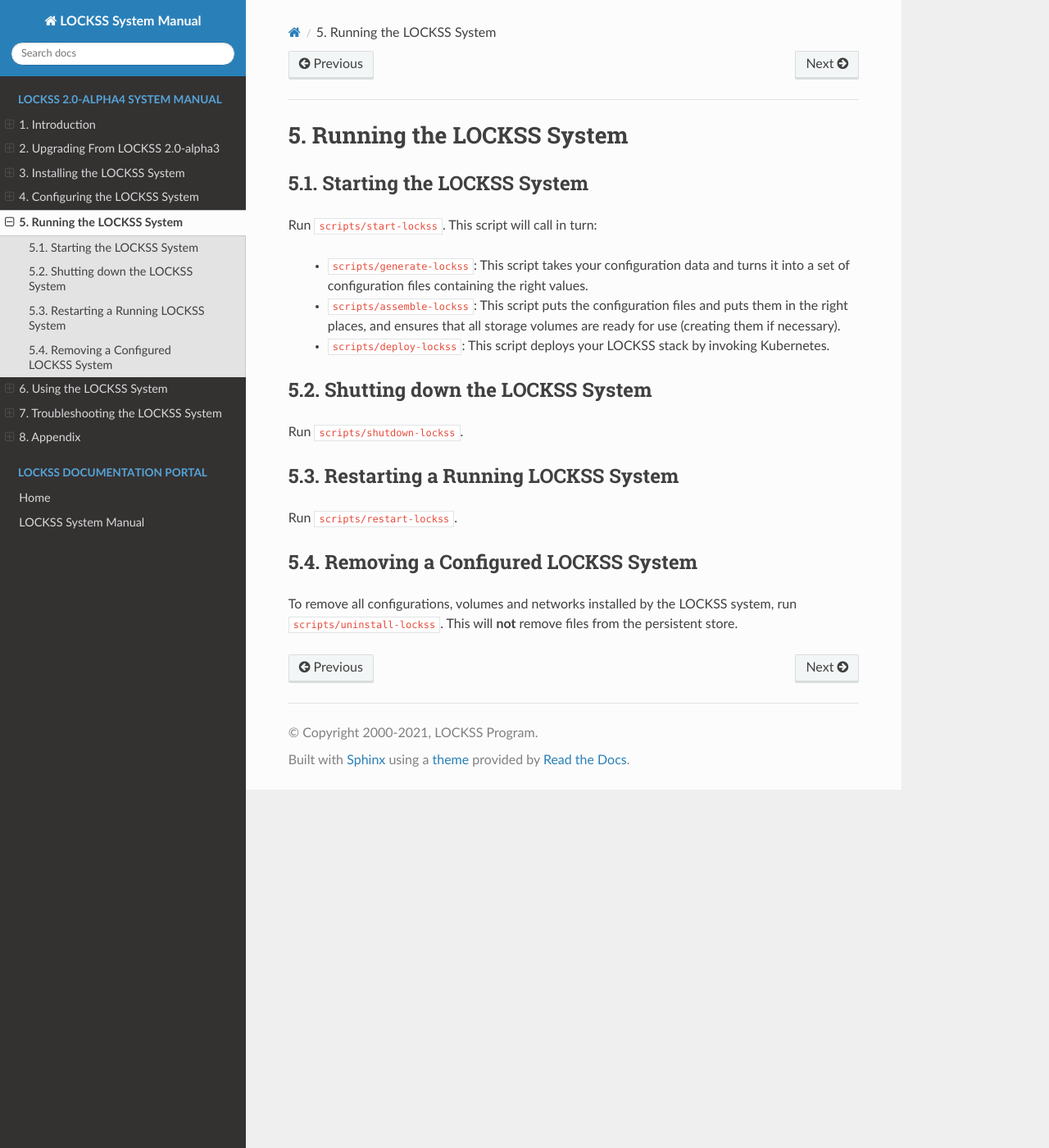
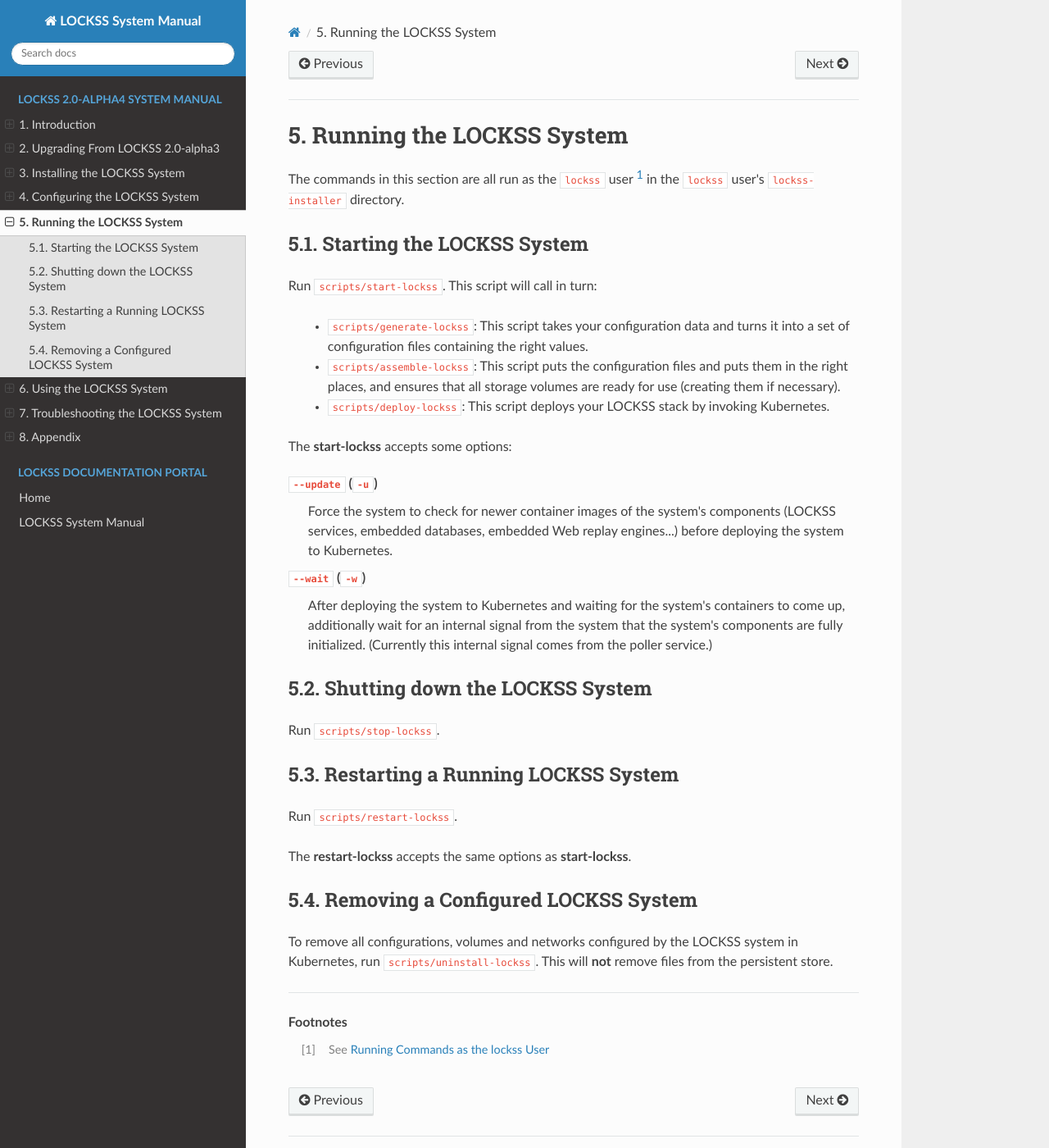
Before and after one commit to lockss/lockss-rtd-manual, a Sphinx documentation site: the page built from docs/running.rst, in a window 1280 px wide and 1400 px high. Shown: the whole window at 82% size. Built offline with Sphinx 7.4.7 and the Read the Docs theme 2.0.0, drawn with Linux system fonts in a browser that asks for light colours.

Commit message:
Flesh out for alpha4

```diff
--- a/docs/running.rst
+++ b/docs/running.rst
@@ -1,6 +1,8 @@
 =========================
 Running the LOCKSS System
 =========================
+
+The commands in this section are all run as the ``lockss`` user [#fnlockss]_ in the ``lockss`` user's :file:`lockss-installer` directory.
 
 --------------------------
 Starting the LOCKSS System
@@ -14,11 +16,19 @@ Run ``scripts/start-lockss``. This script will call in turn:
 
    *  ``scripts/deploy-lockss``: This script deploys your LOCKSS stack by invoking Kubernetes.
 
+The :program:`start-lockss` accepts some options:
+
+``--update`` (``-u``)
+   Force the system to check for newer container images of the system's components (LOCKSS services, embedded databases, embedded Web replay engines...) before deploying the system to Kubernetes.
+
+``--wait`` (``-w``)
+   After deploying the system to Kubernetes and waiting for the system's containers to come up, additionally wait for an internal signal from the system that the system's components are fully initialized. (Currently this internal signal comes from the poller service.)
+
 -------------------------------
 Shutting down the LOCKSS System
 -------------------------------
 
-Run ``scripts/shutdown-lockss``.
+Run ``scripts/stop-lockss``.
 
 ----------------------------------
 Restarting a Running LOCKSS System
@@ -26,8 +36,18 @@ Restarting a Running LOCKSS System
 
 Run ``scripts/restart-lockss``.
 
+The :program:`restart-lockss` accepts the same options as :program:`start-lockss`.
+
 -----------------------------------
 Removing a Configured LOCKSS System
 -----------------------------------
 
-To remove all configurations, volumes and networks installed by the LOCKSS system, run ``scripts/uninstall-lockss``. This will **not** remove files from the persistent store.
+To remove all configurations, volumes and networks configured by the LOCKSS system in Kubernetes, run ``scripts/uninstall-lockss``. This will **not** remove files from the persistent store.
+
+----
+
+.. rubric:: Footnotes
+
+.. [#fnlockss]
+
+   See :doc:`/appendix/lockss`
```
